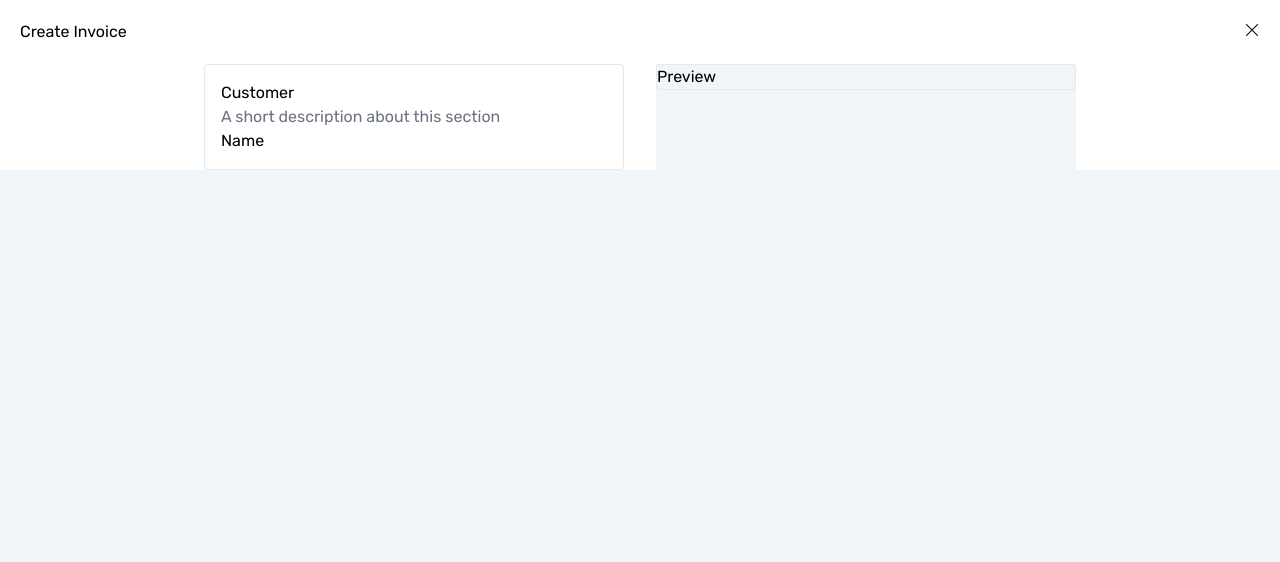
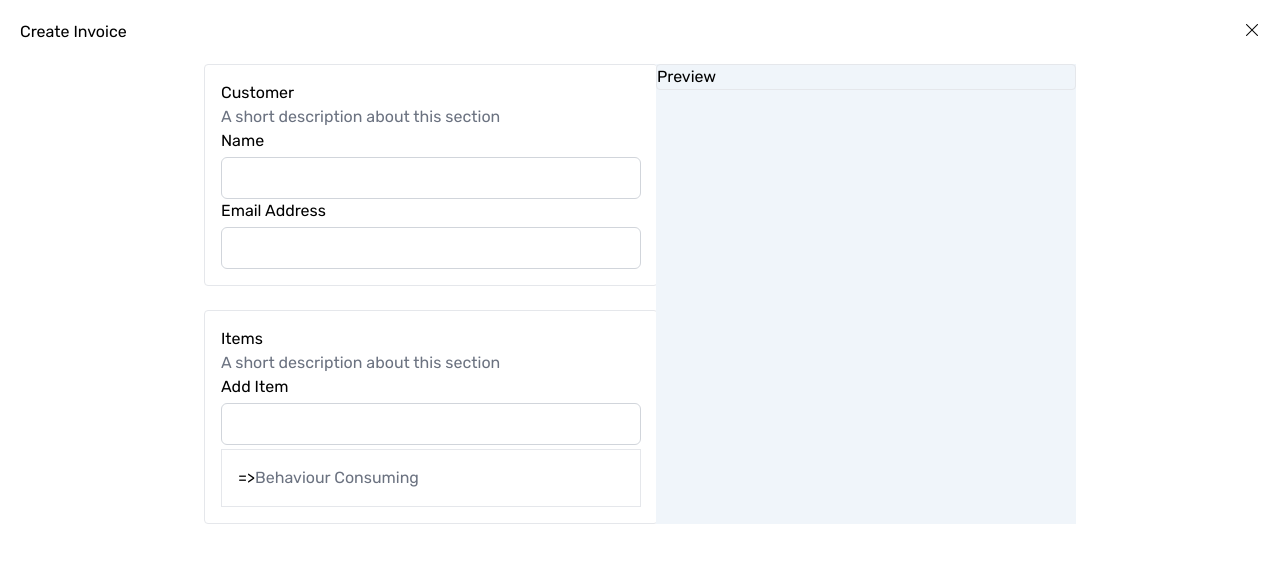
Before and after one commit to dapobelieve/luna-trainer, a Nuxt app: page /CreateInvoicePage in a window 1280 px wide. Shown: the top 562 px of the page. Built offline with nearby package versions, Linux system fonts and the light colour scheme; what v-calendar would draw is missing.

Commit message:
checkbox added

```diff
--- a/components/CreateInvoice.vue
+++ b/components/CreateInvoice.vue
@@ -11,19 +11,38 @@
     <div class="tail-flex tail-justify-center tail-align-center">
       <div class="tail-grid tail-gap-8 tail-grid-cols-2">
         <div class="left-card">
-          <div class="tail-border tail-rounded tail-p-4">
-            <div>
-              <h1>Customer</h1>
-              <span class="tail-text-gray-500">A short description about this section</span>
+          <form autocomplete="off" class="tail-grid tail-gap-6">
+            <div class="tail-border tail-rounded tail-p-4">
+              <div>
+                <h1>Customer</h1>
+                <span class="tail-text-gray-500">A short description about this section</span>
+              </div>
+              <div class="">
+                <label for="email" class="">Name</label>
+                <input type="email" class="tail-w-full tail-bg-white tail-p-2.5 tail-block sm:tail-text-sm tail-mt-1 tail-border tail-border-gray-300 tail-rounded-md">
+              </div>
+              <div class="">
+                <label for="email" class="">Email Address</label>
+                <input type="email" class="tail-w-full tail-bg-white tail-p-2.5 tail-block sm:tail-text-sm tail-mt-1 tail-border tail-border-gray-300 tail-rounded-md">
+              </div>
             </div>
-            <div>
-              <form>
-                <label>Name</label>
-              <input type="text" name="name">
-              </form>
-
+            <div class="tail-border tail-rounded tail-p-4">
+              <div>
+                <h1>Items</h1>
+                <span class="tail-text-gray-500">A short description about this section</span>
+              </div>
+              <div class="tail-pb-1">
+                <label for="item" class="">Add Item</label>
+                <input type="text" class="tail-w-full tail-bg-white tail-p-2.5 tail-block sm:tail-text-sm tail-mt-1 tail-border tail-border-gray-300 tail-rounded-md">
+              </div>
+              <div class="left-card tail-border tail-p-4 tail-flex">
+                <div class="tail-flex">
+                  <input type="checkbox" class=>
+                  <span class="tail-text-gray-500">Behaviour Consuming</span>
+                </div>
+              </div>
             </div>
-          </div>
+          </form>
         </div>
         <div class="right-card">
           <div class="tail-border tail-rounded">
@@ -48,6 +67,7 @@ export default {
 <style scoped>
 .card {
   background-color: #fff;
+  height: 100vh;
 }
 .left-card {
   width: 26.25rem;
```
